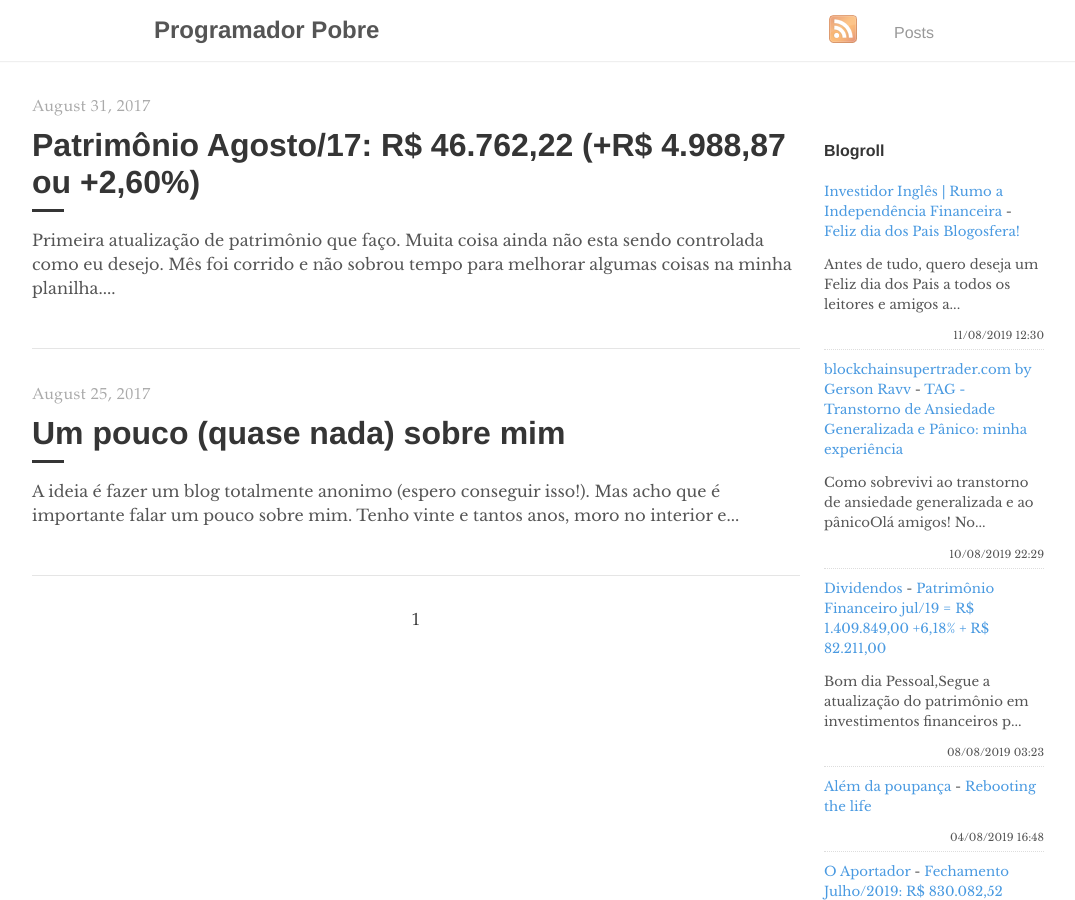
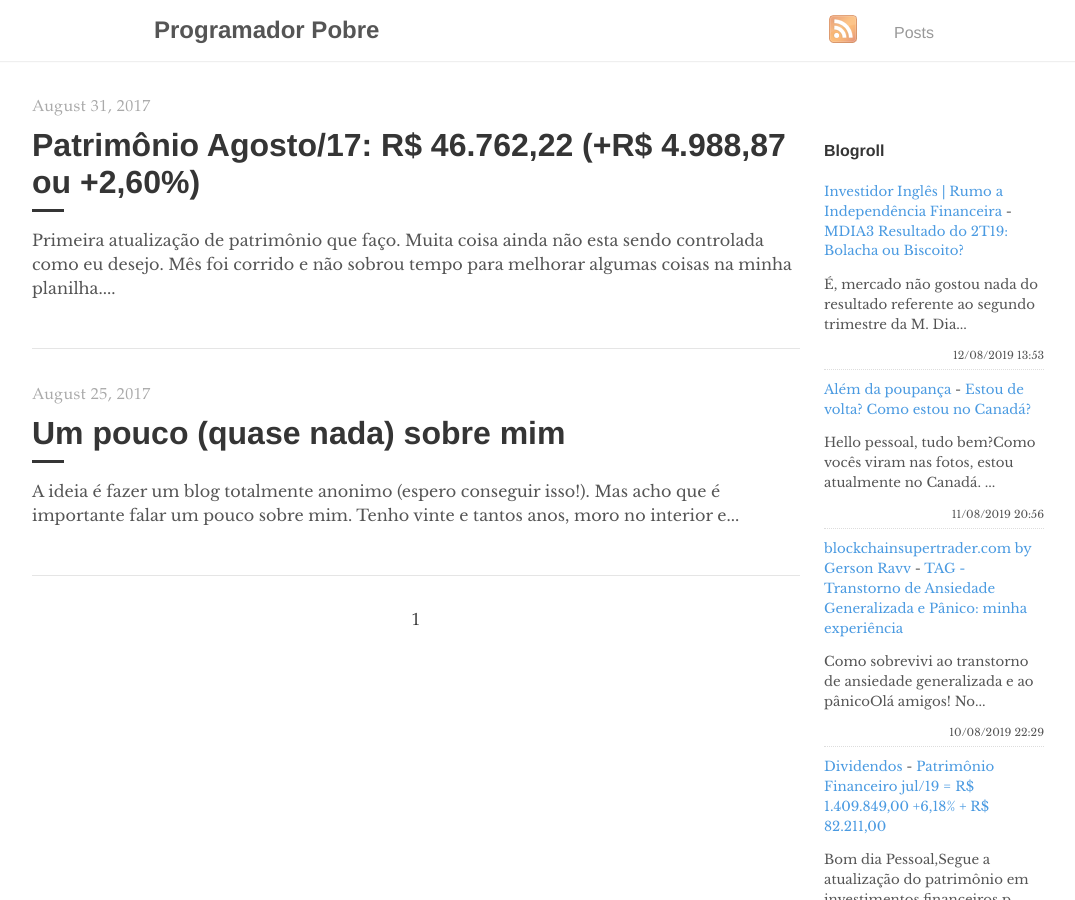
Before and after one commit to programadorpobre/programadorpobre.github.io, a Jekyll site: the page built from index.html, in a window 1280 px wide and 900 px high. Shown: the whole window, without its empty margins (96-1171 px from the left). Built offline with Jekyll 4.4.1, drawn with Linux system fonts in a browser that asks for light colours; the list of posts is cut into pages by our own code; comment, search, counter and statistics services are not loaded.

Commit message:
[ci skip] travis #737

```diff
--- a/_includes/feed-entries.html
+++ b/_includes/feed-entries.html
@@ -1,7 +1,12 @@
 <div class="feed-entry">
-    <a class="feed-entry-site-name" href="https://www.investidoringles.com/">Investidor Inglês | Rumo a Independência Financeira</a> - <a class="feed-entry-title" href="https://www.investidoringles.com/2019/08/feliz-dia-dos-pais.html">Feliz dia dos Pais Blogosfera!</a>
-    <p class="feed-entry-summary">Antes de tudo, quero deseja um Feliz dia dos Pais a todos os leitores e amigos a...</p>
-    <time datetime="2019-08-11T12:30:00.002-03:00">11/08/2019 12:30</time>
+    <a class="feed-entry-site-name" href="https://www.investidoringles.com/">Investidor Inglês | Rumo a Independência Financeira</a> - <a class="feed-entry-title" href="https://www.investidoringles.com/2019/08/mdia3-resultado-2t19.html">MDIA3 Resultado do 2T19: Bolacha ou Biscoito?</a>
+    <p class="feed-entry-summary">É, mercado não gostou nada do resultado referente ao segundo trimestre da M. Dia...</p>
+    <time datetime="2019-08-12T13:53:00.000-03:00">12/08/2019 13:53</time>
+</div>
+<div class="feed-entry">
+    <a class="feed-entry-site-name" href="https://alemdapoupanca.blogspot.com/">Além da poupança</a> - <a class="feed-entry-title" href="https://alemdapoupanca.blogspot.com/2019/08/estou-de-volta-como-estou-no-canada.html">Estou de volta? Como estou no Canadá?</a>
+    <p class="feed-entry-summary">Hello pessoal, tudo bem?Como vocês viram nas fotos, estou atualmente no Canadá. ...</p>
+    <time datetime="2019-08-11T20:56:00.000-03:00">11/08/2019 20:56</time>
 </div>
 <div class="feed-entry">
     <a class="feed-entry-site-name" href="http://www.blockchainsupertrader.com/">blockchainsupertrader.com by Gerson Ravv</a> - <a class="feed-entry-title" href="http://www.blockchainsupertrader.com/2019/08/tag-transtorno-de-ansiedade.html">TAG - Transtorno de Ansiedade Generalizada e Pânico: minha experiência</a>
@@ -12,11 +17,6 @@
     <a class="feed-entry-site-name" href="http://bonsdividendos.blogspot.com/">Dividendos</a> - <a class="feed-entry-title" href="http://bonsdividendos.blogspot.com/2019/08/patrimonio-financeiro-jul19-r-140984900.html">Patrimônio Financeiro jul/19 = R$ 1.409.849,00 +6,18% + R$ 82.211,00</a>
     <p class="feed-entry-summary">Bom dia Pessoal,Segue a atualização do patrimônio em investimentos financeiros p...</p>
     <time datetime="2019-08-08T03:23:00.000-07:00">08/08/2019 03:23</time>
-</div>
-<div class="feed-entry">
-    <a class="feed-entry-site-name" href="https://alemdapoupanca.blogspot.com/">Além da poupança</a> - <a class="feed-entry-title" href="https://alemdapoupanca.blogspot.com/2019/08/rebooting-life.html">Rebooting the life</a>
-    <p class="feed-entry-summary"></p>
-    <time datetime="2019-08-04T16:48:00.000-03:00">04/08/2019 16:48</time>
 </div>
 <div class="feed-entry">
     <a class="feed-entry-site-name" href="https://oaportadorfinanceiro.blogspot.com/">O Aportador</a> - <a class="feed-entry-title" href="https://oaportadorfinanceiro.blogspot.com/2019/08/fechamento-julho2019-r-83008252.html">Fechamento Julho/2019: R$ 830.082,52</a>
```
